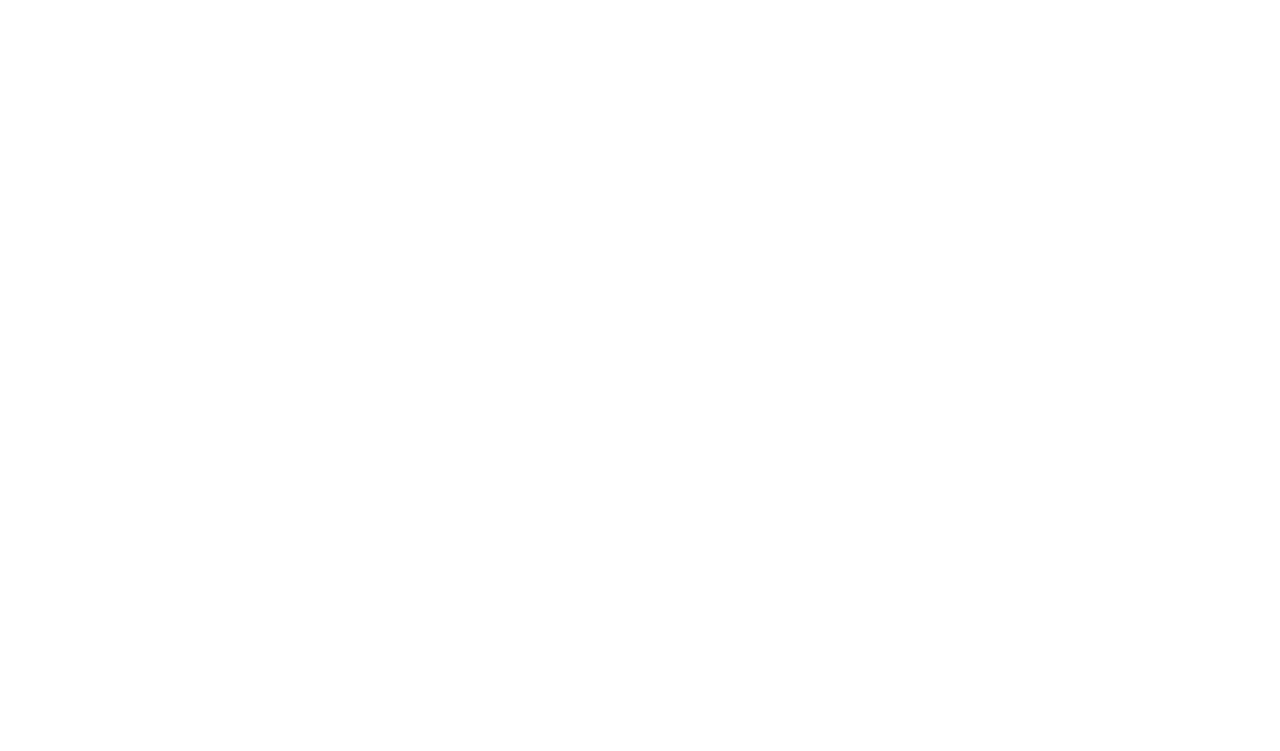
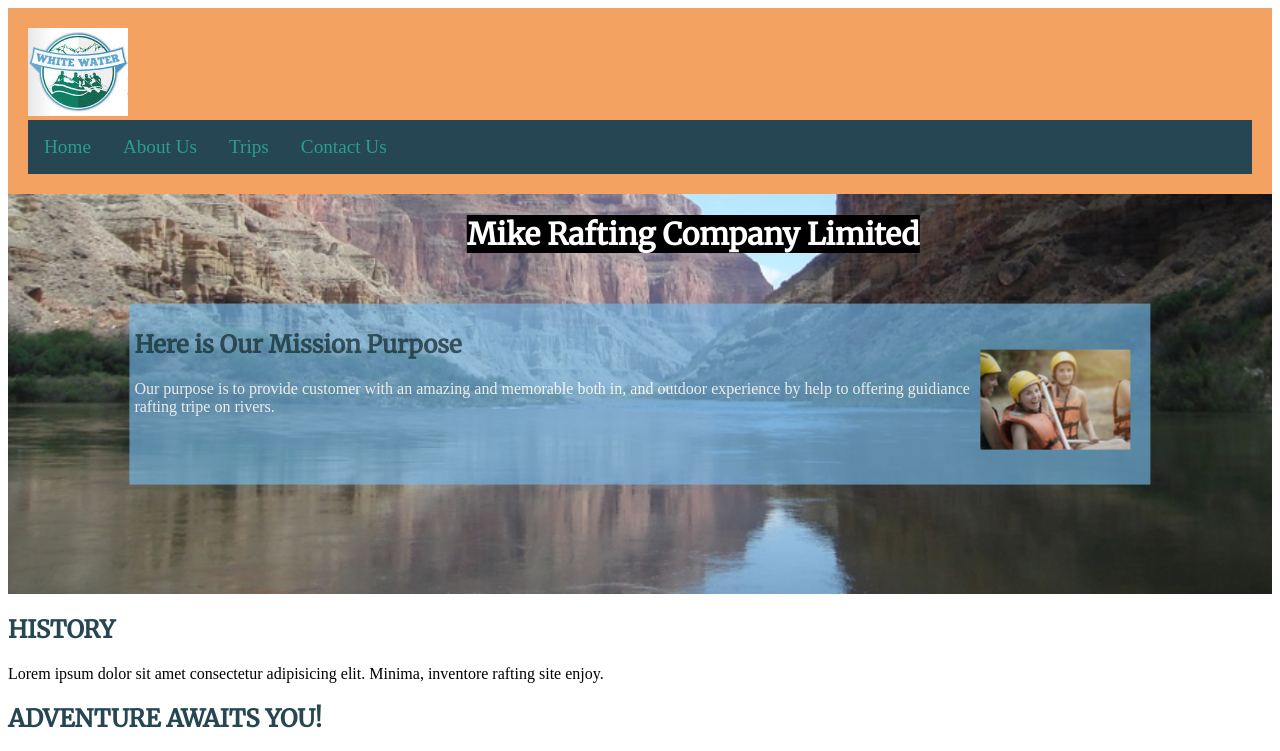
Before and after one commit to DavidMichaelInnocent/wdd130, a plain HTML site: page wwr/about.html in a window 1280 px wide. Shown: the top 751 px of the page. Drawn offline with Linux system fonts and the light colour scheme.

Commit message:
added homepage to wdd130

```diff
--- a/wwr/about.html
+++ b/wwr/about.html
@@ -1,9 +1,62 @@
 <!DOCTYPE html>
-<header lang="en">
-
-
-</header>
-
-
-
+<html lang="en">
+    <head>
+        <meta charset="utf-8">
+        <meta name="viewpoint" content="width=device-width, initial-scale=1.0">
+        <meta name="description" content="the rafting site plan includes entertaiment activities for adventure-seeking">
+        <meta name="author" content="about us">
+        <title>About us</title>
+        <link rel="stylesheet" href="styles/rafting.css">
+    </head>
+    <body>
+        <header>
+            <img src="images/logo.png" alt="Rafting Site Logo" width="100">
+            <nav>
+                <a href="index.html" target="_blank">Home</a>
+                <a href="about.html" target="_blank">About Us</a>
+                <a href="trips.html" target="_blank">Trips</a>
+                <a href="contact.html" target="_blank">Contact Us</a>
+            </nav>
+        </header>
+        <main>
+            <div class="hero">
+                <img src="images/background.jpeg" alt="Hero Image" class="hero-image">
+                <h1 class="hero-title">Mike Rafting Company Limited</h1>
+                <article class="hero-article">
+                    <h2 class="article-healding" style="width: 100%;">Here is Our Mission Purpose</h2>
+                    <img src="images/happy.png" alt="Article Image" class="article-image">
+                    <p>Our purpose is to provide customer with an amazing and memorable both in, and outdoor experience by help to offering guidiance rafting tripe on rivers.</p>
+                </article>
+            </div>
+            <section>
+                <h2>HISTORY</h2>
+                <p>Lorem ipsum dolor sit amet consectetur adipisicing elit. Minima, inventore rafting site enjoy.</p>
+                <h2>ADVENTURE AWAITS YOU!</h2>
+                <img src="images/1.jpeg" alt="Adventure" class="enjoy">
+                Preparing
+                <img src="images/2.jpeg" alt="Adventure" class="best">
+                happy mmod
+                <img src="images/3.jpeg" alt="Adventure" class="happy">
+                Inside River
+                <img src="images/4.jpeg" alt="Adventure" class="mood">
+                exciting
+                <img src="images/5.jpeg" alt="Adventure" class="out">
+                Out of River
+            </section>
+        </main>
+        <footer>
+            <p>copyright ©2023 🌳💕 Mike Rafting Company Limited 💕🌳 Michael David Innocent  💕🌳 WDD 130</p>
+            <nav class="sociallinks">
+                <a href="https://facebook.com">
+                    <img src="images/facebook.webp" alt="Facebook">
+                </a>
+                <a href="https://twitter.com">
+                    <img src="images/Twitter.webp" alt="Twitter">
+                </a>
+                <a href="https://instagram.com">
+                    <img src="images/Instagram.webp" alt="Instagram">
+                </a>
+            </nav>
+        </footer>
+    </body>
 </html>
--- /dev/null
+++ b/wwr/styles/rafting.css
@@ -0,0 +1,132 @@
+@import url('https://fonts.googleapis.com/css2?family=Merriweather&family=Roboto&display=swap');
+
+:root {
+    --primary-color: #264653;
+    --secondary-color: #2A9D8F;
+    --accent1-color: #F4A261;
+    --accent2-color: #E76F51;
+
+    --heading-font: 'Merriweather', sans-serif;
+    --paragraph-font: 'Roboto', sans-serif;
+
+    --nav-background-color: #264653;
+    --nav-link-color: #2A9D8F;
+    --nav-hover-link-color: #F4A261;
+    --nav-hover-background-color: #E76F51;
+  }
+
+  .hero {
+    position: relative;
+    height: 400px;
+  }
+
+  .hero-image {
+    position: absolute;
+    top: 0;
+    left: 0;
+    right: 10%;
+    width: 100%;
+    height: 400px;
+
+  }
+
+  .hero-title {
+    position: absolute;
+    z-index: 2;
+    top: 5%;
+    right: 10%;
+    transform: translate(-50%, -50%);
+    font-size: 30px;
+    color: white;
+    background-color: rgb(0,0, 0);
+    border-color: rgba(0, 0, 0, 7);
+    text-shadow: 2px 2px 4px #8a858500;
+  }
+
+  .hero-article {
+    position: absolute;
+    top: 50%;
+    left: 50%;
+    transform: translate(-50%, -50%);
+    width: 80%;
+    padding: 5px;
+    background-color: rgba(119, 188, 240, 0.7);
+    color: white;
+    opacity: 0.9;
+  }
+
+  .article-image {
+    float: right;
+    margin-left: 20px;
+    width: 150px;
+    height: 100px;
+    top: 15%;
+    left: 10%;
+    transform: translate(-10%, -30%);
+    object-fit: cover;
+  }
+
+  .enjoy{
+    display: block;
+    margin-left: 100;
+    margin-right: auto;
+    width: 50%;
+  }
+  .happy{
+    display: block;
+    margin-left: 100;
+    margin-right: auto;
+    width: 50%;
+    text-align: left;
+  }
+
+  .best{
+    display: block;
+    margin-left: 100;
+    margin-right: auto;
+    width: 50%;
+  }
+  .mood{
+    display: block;
+    margin-left: 100;
+    margin-right: auto;
+    width: 50%;
+  }
+  .out{
+    display: block;
+    margin-left: 100;
+    margin-right: auto;
+    width: 50%;
+  }
+  h1, h2 {
+    font-family: var(--heading-font);
+    color: var(--primary-color);
+  }
+
+  header {
+    padding: 20px;
+    background-color: var(--accent1-color);
+  }
+
+
+  nav {
+    background-color: var(--nav-background-color);
+    font-size: 1.2rem;
+    display: flex;
+  }
+
+  nav a {
+    display: block;
+    color: var(--nav-link-color);
+    text-decoration: none;
+    padding: 1rem;
+  }
+
+  nav a:link, nav a:visited {
+    color: var(--nav-link-color);
+  }
+
+  nav a:hover {
+    color: var(--nav-hover-link-color);
+    background-color: var(--nav-hover-background-color);
+  }
```
Also changed, not shown: index.html (+1 -1 lines), wwr/images/1.jpeg (renamed from wwr/images/rafting7_600.jpeg), wwr/images/2.jpeg (renamed from wwr/images/rafting8_600.jpeg), wwr/images/3.jpeg (added), wwr/images/4.jpeg (added), wwr/images/5.jpeg (renamed from wwr/images/rafting59_600.jpeg), wwr/images/Instagram.webp (renamed from wwr/images/1_Instagram_colored_svg_1-64.webp), wwr/images/Twitter.webp (renamed from wwr/images/1_Twitter_colored_svg-64.webp), wwr/images/background.jpeg (added), wwr/images/facebook.webp (renamed from wwr/images/Colored_Facebook3_svg-64.webp), wwr/images/happy.png (added), wwr/images/logo.png (renamed from wwr/images/images.png), wwr/images/river-narrow.jpeg (added), 1 other file.
